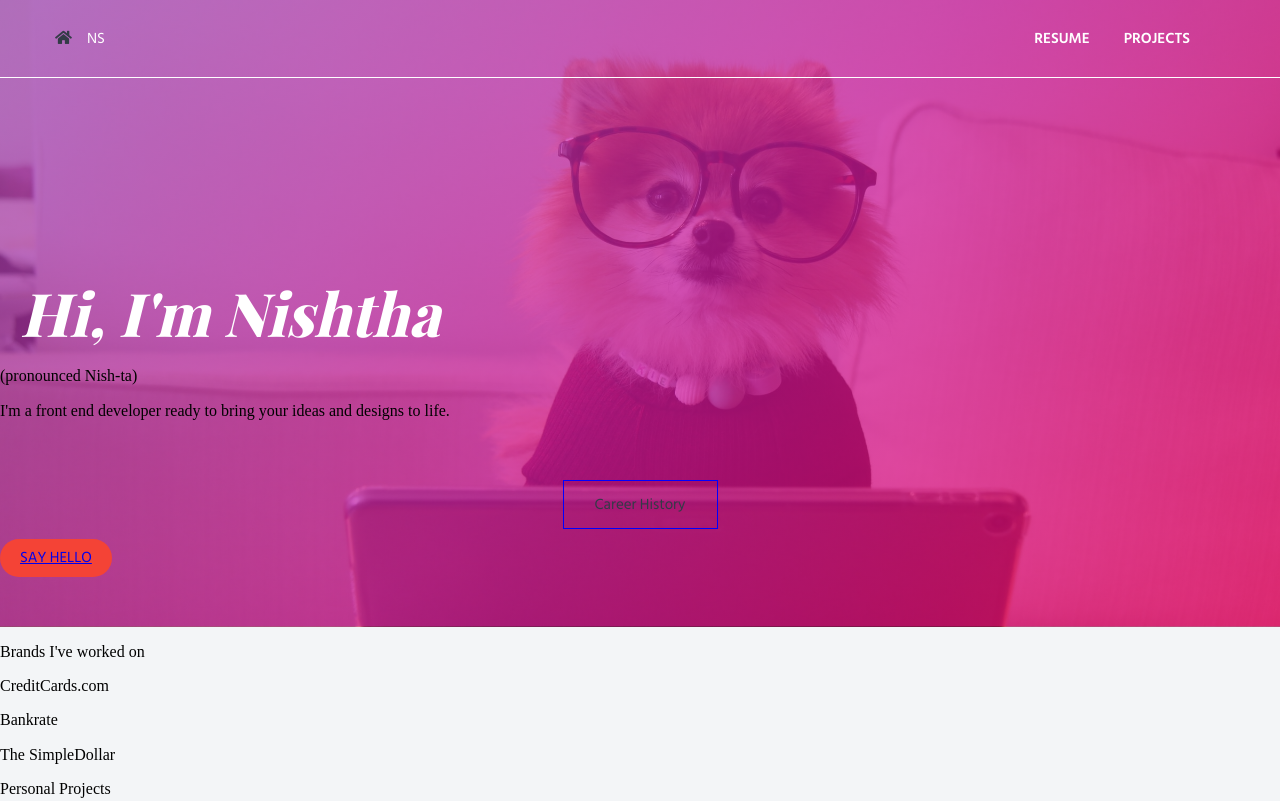
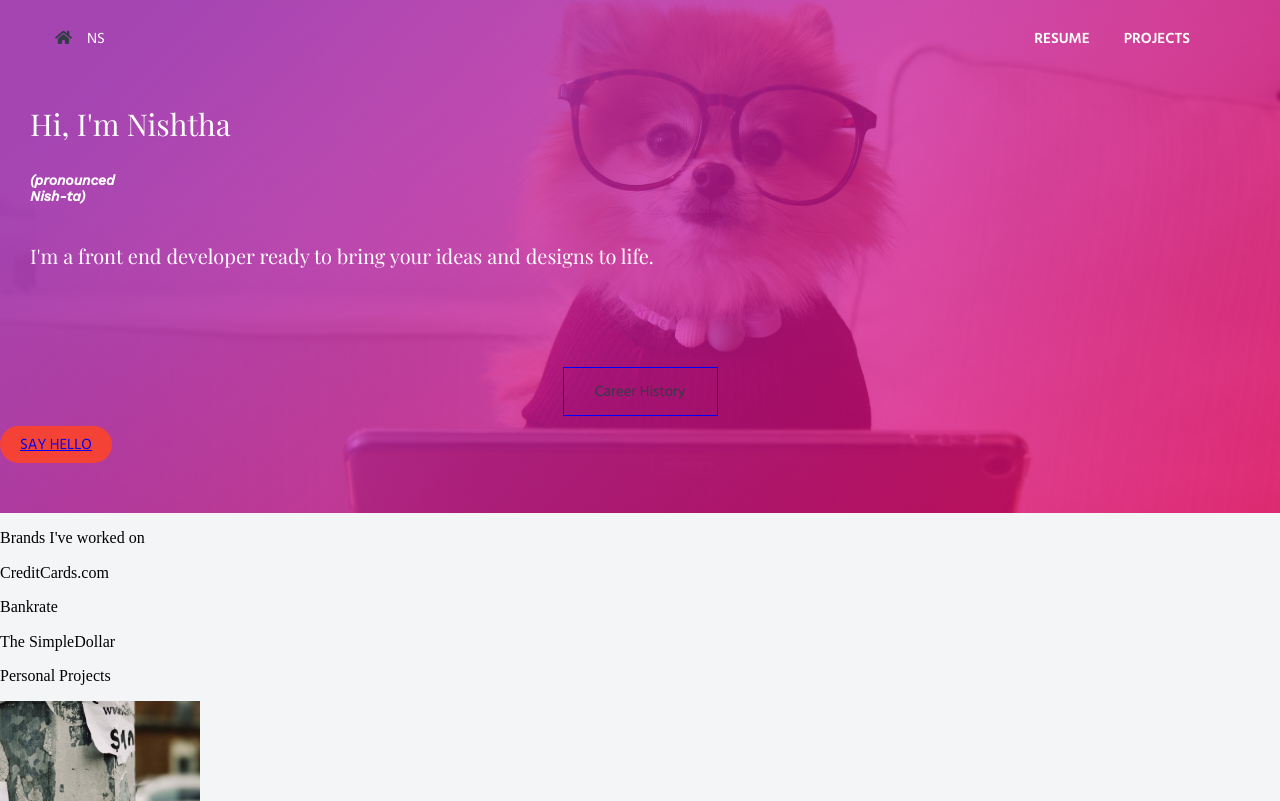
Before and after one commit to nishtha-sharma1/nish-portfolio, a website: page app/index.html in a window 1280 px wide. Shown: the top 801 px of the page. Drawn offline with nearby package versions, Linux system fonts and the light colour scheme; files that its build step writes are made by us from their sources; files whose address does not match are found by name; a web font is replaced by a local one.

Commit message:
trying to finish

```diff
--- a/app/index.html
+++ b/app/index.html
@@ -9,6 +9,10 @@
   <link href="https://fonts.googleapis.com/css2?family=Hind+Siliguri:wght@300;400;500;600;700&display=swap" rel="stylesheet">
   <link rel="preconnect" href="https://fonts.gstatic.com">
   <link href="https://fonts.googleapis.com/css2?family=Playfair+Display:ital,wght@0,400;0,500;0,600;0,800;0,900;1,400;1,500;1,600;1,700;1,800;1,900&display=swap" rel="stylesheet">
+  <link rel="preconnect" href="https://fonts.gstatic.com">
+  <link href="https://fonts.googleapis.com/css2?family=Work+Sans:ital,wght@0,100;0,200;0,300;0,400;0,500;1,100;1,200;1,300;1,400;1,500&display=swap" rel="stylesheet">
+  <link rel="preconnect" href="https://fonts.gstatic.com">
+  <link href="https://fonts.googleapis.com/css2?family=Abril+Fatface&display=swap" rel="stylesheet">
   <script src="/js/script.min.js"></script>
 </head>
 <body>
@@ -16,11 +20,13 @@
   <main class="main main__home">
     <div class="hero-wrapper">
       <div class="hero">
-        <h1 class="title">Hi, I'm Nishtha</h1>
-        <span class="accent-text">(pronounced Nish-ta)</p>
-          <p> I'm a front end developer ready to bring your ideas and designs to life.</p>
-          <a class="link" href="/resume.html">Career History</a>
-          <button class="menu-button js-contact"> <a href="mailto:sharmanish22@gmail.com">Say Hello</a></button>
+        <div class="text-wrap">
+          <h1 class="title">Hi, I'm Nishtha</h1>
+          <span class="accent-text">(pronounced Nish-ta)</span>
+          <p class="hero-text"> I'm a front end developer ready to bring your ideas and designs to life.</p>
+        </div>
+        <a class="link" href="/resume.html">Career History</a>
+        <button class="menu-button js-contact"> <a href="mailto:sharmanish22@gmail.com">Say Hello</a></button>
       </div>
     </div>
     <!-- <div class="contact">
--- a/app/sass/header.scss
+++ b/app/sass/header.scss
@@ -2,7 +2,6 @@
 	width: 100%;
 	position: relative;
 	background: transparent;
-	border-bottom: 1px solid $white;
 }
 
 .menu {
--- a/app/sass/homepage.scss
+++ b/app/sass/homepage.scss
@@ -8,7 +8,7 @@ $pink2: rgba(245, 87, 108, 0.7);
   display: block;
 }
 
-$test: rgba(164, 69, 178, .7);
+$test: rgba(164, 69, 178, 1);
 $test-3: rgba(212, 24, 162, .7);
 $test-4: rgba(255, 0, 102, .7);
 
@@ -32,87 +32,47 @@ $test-4: rgba(255, 0, 102, .7);
   }
 }
 
-// background-image: linear-gradient(to top, #e6b980 0%, #eacda3 100%);
-
 .hero {
-  background: linear-gradient(-225deg, $test 0%, $test-3 52%, $test-4 100%);
+  background: linear-gradient(-225deg, $test 10%, $test-3 52%, $test-4 100%);
   background-size: cover;
   background-position: center center;
   width: 100%;
   margin: 0 auto;
   display: block;
-  padding: 200px 0 40px;
+  padding: 100px 0 40px;
+}
+
+.text-wrap {
+  padding: 10px;
 }
 
 .title {
   font-family: $secondary-font;
-  font-weight: 700;
-  font-style: italic;
+  font-weight: 400;
   color: $white;
-  font-size: 60px;
-  margin: 100px 0 20px;
+  font-size: 30px;
+  margin: 20px 0 20px;
   padding: 0 20px;
 }
 
-// .accent {
-//   color: $white;
+.accent-text {
+  font-family: $tertiary-font;
+  font-size: 14px;
+  font-style: italic;
+  font-weight: 600;
+  color: $white;
+  padding: 10px 20px;
+  max-width: 100px;
+  display: block;
+}
 
-//   &--intro {
-//     font-family: $secondary-font;
-//     font-weight: 700;
-//     font-size: 30px;
-//   }
-
-//   &--parenthesis {
-//     font-family: $secondary-font;
-//     font-weight: 500;
-//     font-style: italic;
-//     font-size: 15px;
-//   }
-
-//   &--life {
-//     font-family: $secondary-font;
-//     font-weight: 500;
-//     font-style: italic;
-//     font-size: 30px;
-//     background: $white;
-//     color: $black;
-//   }
-// }
-
-// .text {
-//   font-family: $primary-font;
-//   font-size: 20px;
-//   font-weight: 400;
-//   color: $white;
-//   margin: 0 auto;
-//   width: 100%;
-//   text-align: center;
-//   padding: 0 0 40px;
-
-//   @media only screen and (min-width: 768px) {
-//     width: calc(100vw - 55px);
-//     max-width: 1200px;
-//     font-size: 25px;
-//     padding: 20px;
-//   }
-// }
-
-// background-image: linear-gradient(-225deg, #A445B2 0%, #D41872 52%, #FF0066 100%);
-// .name {
-//   font-family: $primary-font;
-//   font-size: 20px;
-//   font-weight: 700;
-//   color: $white;
-//   margin: 0 auto;
-//   padding: 100px 0 15px 0;
-
-//   @media only screen and (min-width: 768px) {
-//     font-size: 70px;
-//     width: calc(100vw - 55px);
-//     max-width: 1200px;
-//   }
-// }
+.hero-text {
+  font-family: $secondary-font;
+  font-size: 20px;
+  color: $white;
+  font-weight: 400;
+  padding: 10px 20px;
+}
 
 .link {
   font-size: 15px;
--- a/app/sass/variables.scss
+++ b/app/sass/variables.scss
@@ -1,6 +1,8 @@
 // Font
 $primary-font: 'Hind Siliguri', sans-serif;
 $secondary-font: 'Playfair Display', serif;
+$tertiary-font: 'Work Sans', sans-serif;
+$Abril: 'Abril Fatface', cursive;
 
 // Colors
 $white: #fff;
```
Also changed, not shown: build/index.html, build/sass/styles.min.css.
